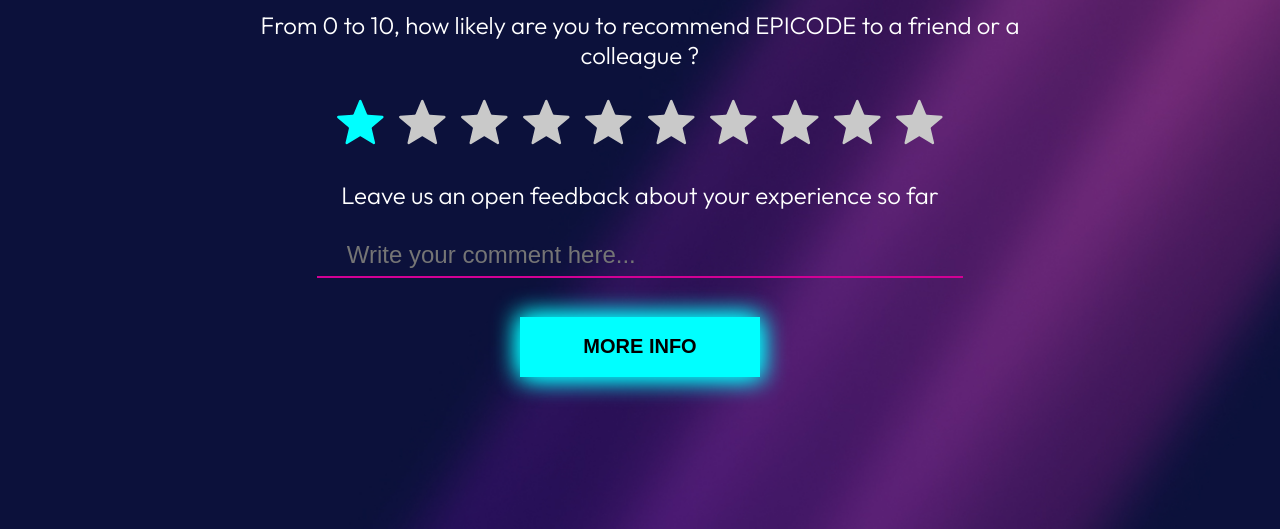
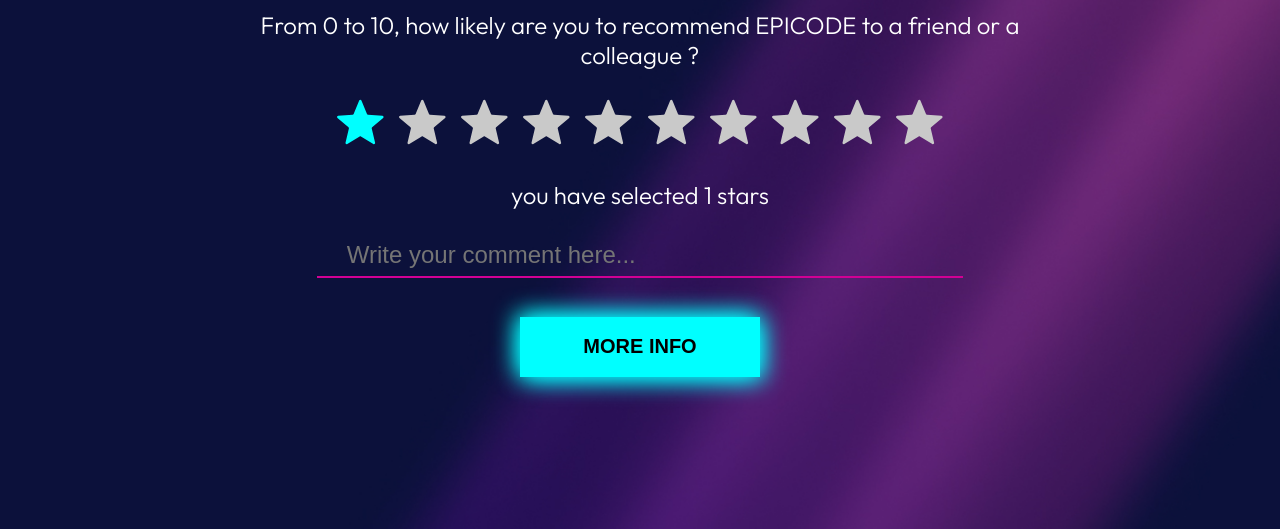
Before and after one commit to cybergam3r/BuildWeek1-main, a plain HTML site: page feedback.html in a window 1280 px wide. Both pictures are taken after a click on the picture 360 px from the left and 393 px from the top of the page. Shown: the part 271-800 px from the top of the page. Drawn offline with Linux system fonts and the light colour scheme.

Commit message:
3 commit

```diff
--- a/Assets/Js/feedback.js
+++ b/Assets/Js/feedback.js
@@ -1,5 +1,6 @@
 const stars = document.querySelectorAll('.star');
 const ratingInput = document.getElementById('rating');
+const ratingText = document.getElementById('rating-text');
 
 stars.forEach((star, index) => {
   star.addEventListener('mouseover', () => {
@@ -21,8 +22,7 @@ stars.forEach((star, index) => {
     });
     const rating = index + 1;
     ratingInput.value = rating;
-    ratingText.textContent = `Hai selezionato ${rating} stelle`;
-    console.log(`Valutazione selezionata: ${rating}`);
+    ratingText.textContent = `you have selected ${rating} stars`;
 
   });
   star.addEventListener('mouseout', () => {
--- a/feedback.html
+++ b/feedback.html
@@ -42,7 +42,7 @@
             <input type="hidden" id="rating" name="rating" value="0">
         </div>
 
-        <p>Leave us an open feedback about your experience so far</p>
+        <p id="rating-text">Leave us an open feedback about your experience so far</p>
 
         <input type="text" placeholder="Write your comment here..."> <br>
 
```
